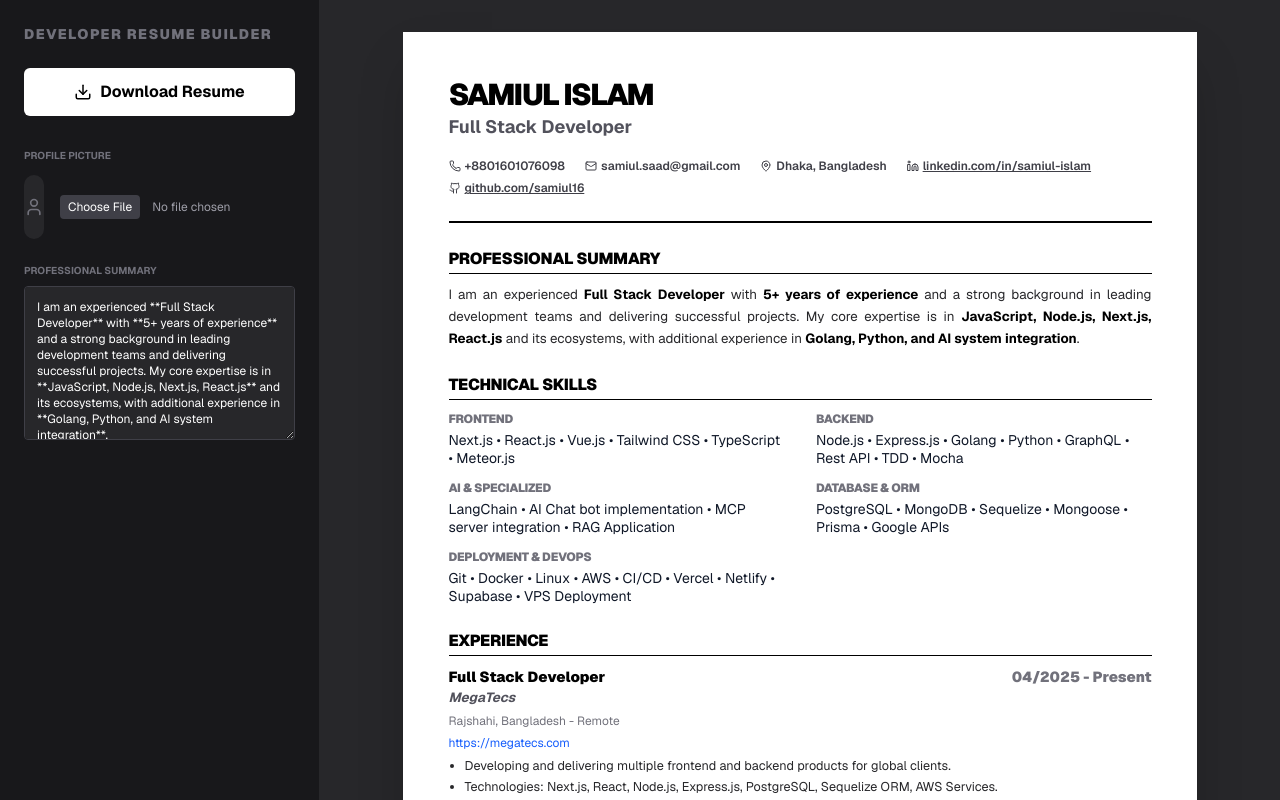
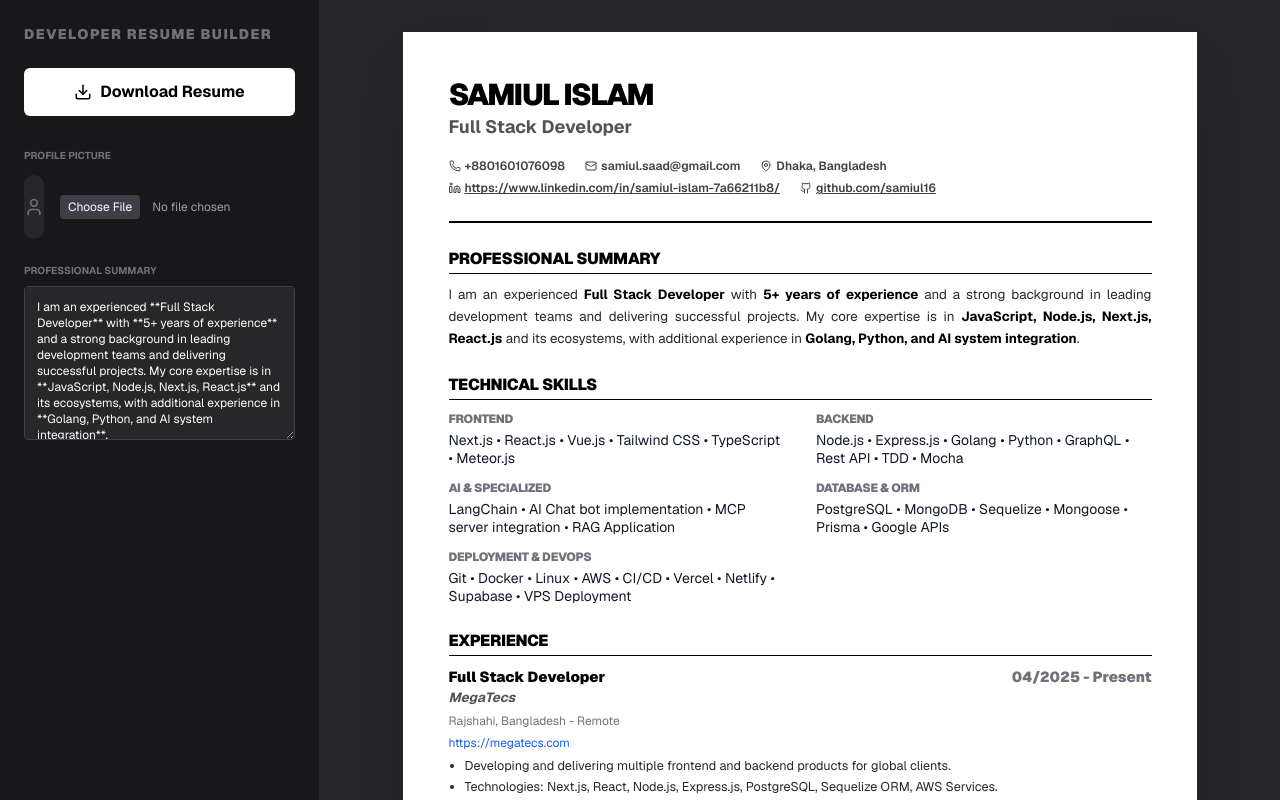
Before and after one commit to samiul16/resume-builder-app, a Next.js app: page / in a window 1280 px wide. Shown: the top 800 px of the page. Built offline with nearby package versions, Linux system fonts and the light colour scheme.

Commit message:
Updated wrong url

```diff
--- a/app/page.tsx
+++ b/app/page.tsx
@@ -25,7 +25,7 @@ export default function ResumeBuilder() {
     title: "Full Stack Developer",
     phone: "+8801601076098",
     email: "samiul.saad@gmail.com",
-    linkedin: "linkedin.com/in/samiul-islam",
+    linkedin: "https://www.linkedin.com/in/samiul-islam-7a66211b8/",
     github1: "github.com/samiul16",
     github2: "github.com/saad85",
     location: "Dhaka, Bangladesh",
```
